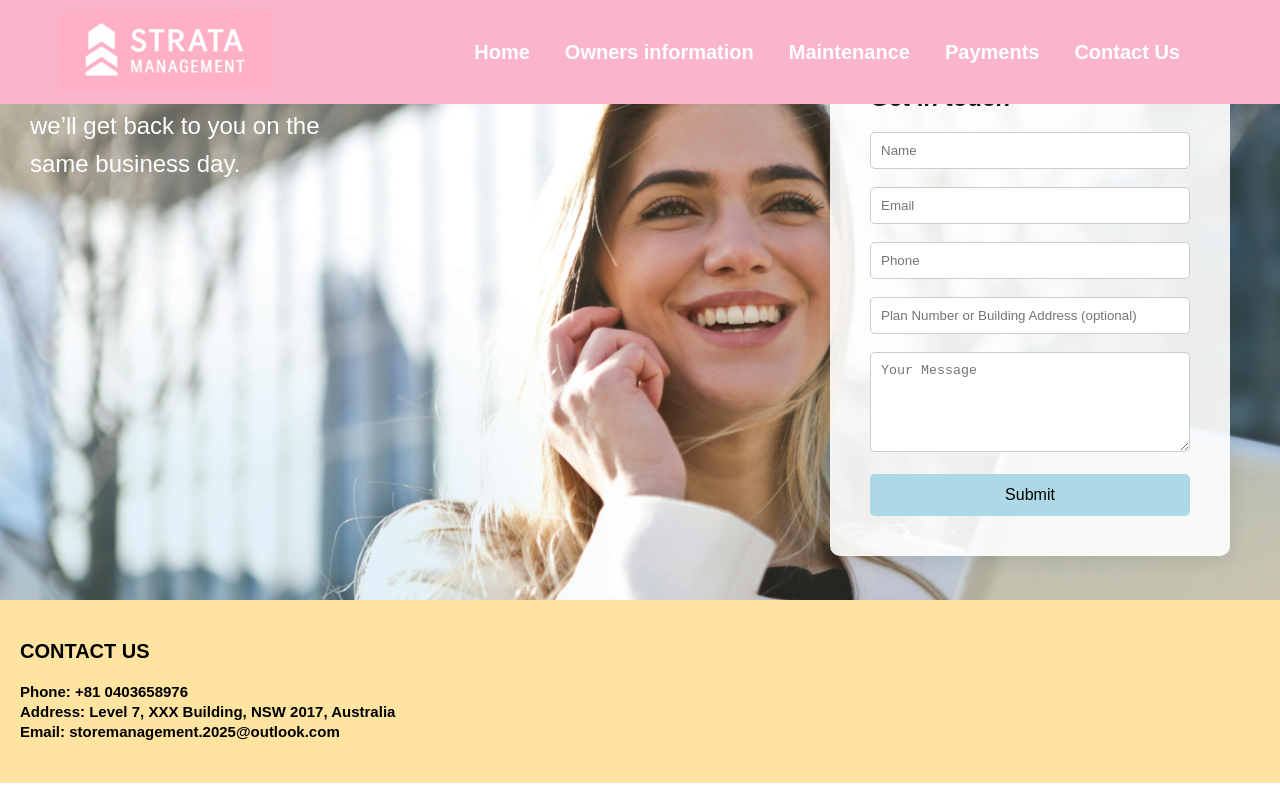
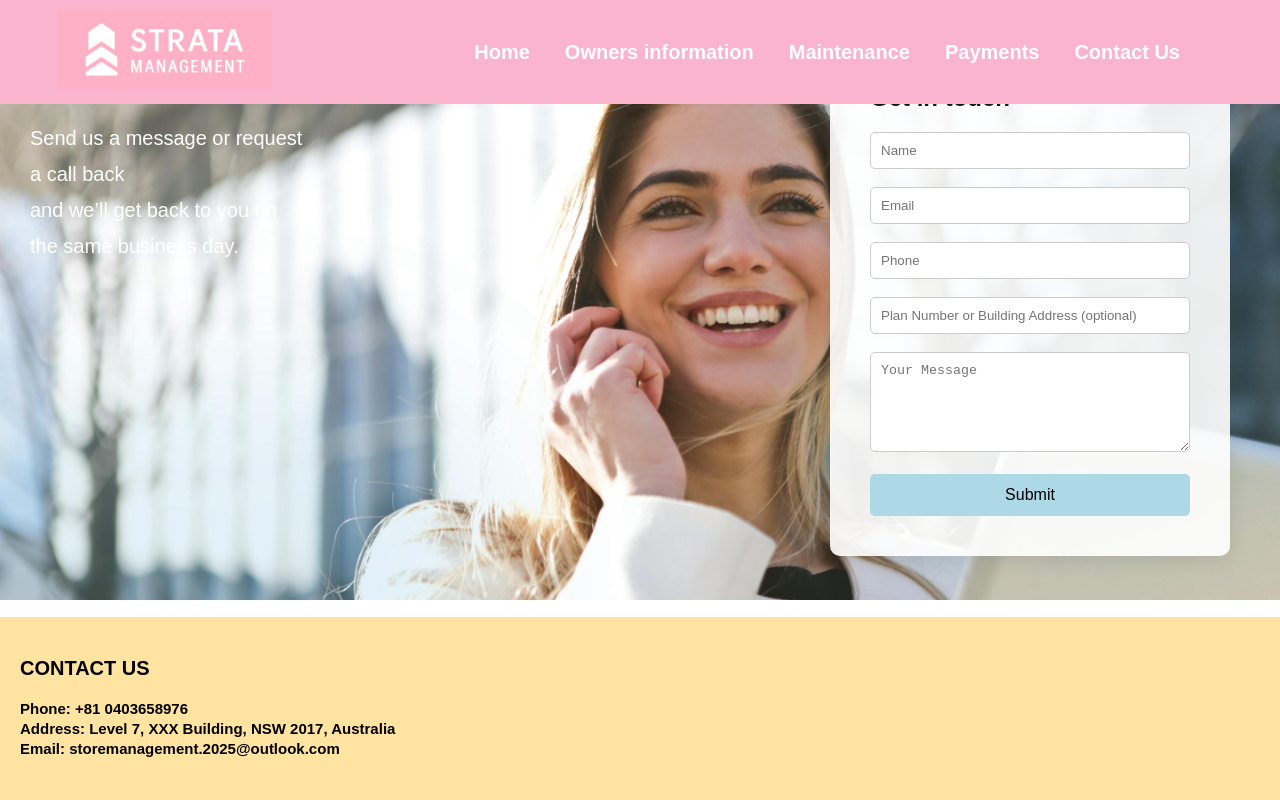
Before and after one commit to kcui07/strata-management, a Next.js app: page /contact in a window 1280 px wide. Built offline with nearby package versions, Linux system fonts and the light colour scheme.

Commit message:
Update Contact page

```diff
--- a/pages/contact.js
+++ b/pages/contact.js
@@ -6,6 +6,13 @@ export default function Contact() {
     <>
       <Header />
 
+      <div style={{
+        display: 'flex',
+        flexDirection: 'column',
+        minHeight: '100vh'
+      }}>
+
+        <div style={{ flex: '1' }}>
           <div style={{
             position: 'relative',
             width: '100%',
@@ -17,14 +24,14 @@ export default function Contact() {
 
             <div style={{
               position: 'absolute',
-          top: '30px',
+              top: '120px',
               left: '30px',
               color: 'white',
-          fontSize: '24px',
-          maxWidth: '300px',
-          lineHeight: '1.6'
+              fontSize: '20px',
+              lineHeight: '1.8',
+              maxWidth: '280px'
             }}>
-          Send us a message or request a call back and we’ll get back to you on the same business day.
+              Send us a message or request a call back <br /> and we’ll get back to you on the same business day.
             </div>
 
             <div style={{
@@ -51,8 +58,10 @@ export default function Contact() {
               </form>
             </div>
           </div>
+        </div>
 
         <Footer />
+      </div>
     </>
   );
 }
```
Lines whose indentation alone changed are shown as unchanged.
